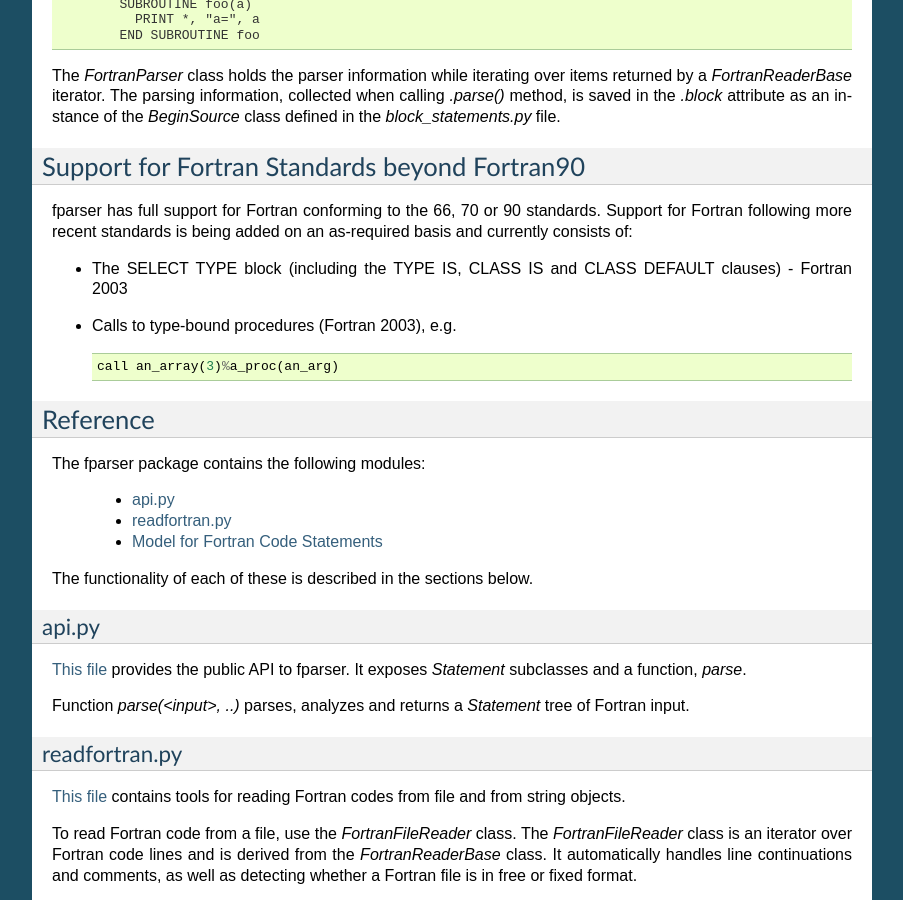
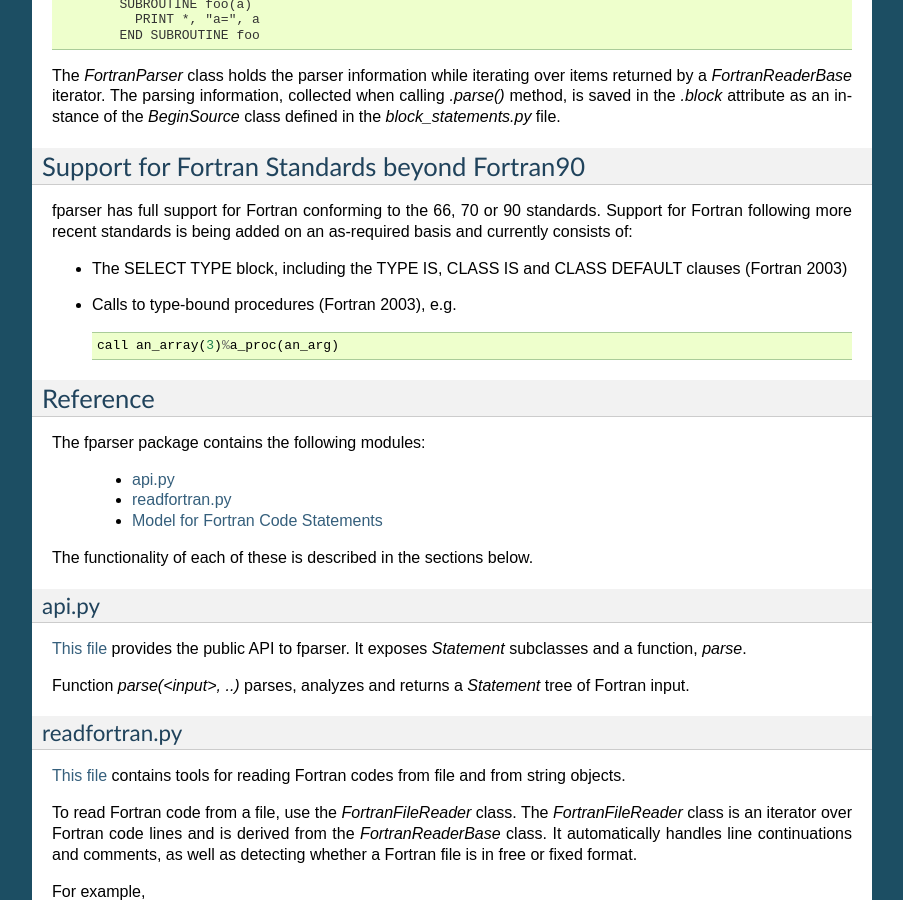
Before and after one commit to pearu/f2py, a Sphinx documentation site: the page built from doc/fparser.rst, in a window 1280 px wide and 900 px high, scrolled down 1149 px. Shown: the whole window, without its empty margins (198-1101 px from the left). Built offline with Sphinx 7.4.7, drawn with Linux system fonts in a browser that asks for light colours.

Commit message:
#22 Correct documentation and doc string

```diff
--- a/doc/fparser.rst
+++ b/doc/fparser.rst
@@ -162,8 +162,8 @@ fparser has full support for Fortran conforming to the 66, 70 or 90
 standards. Support for Fortran following more recent standards is
 being added on an as-required basis and currently consists of:
 
-* The SELECT TYPE block (including the TYPE IS, CLASS IS and CLASS
-  DEFAULT clauses) - Fortran 2003
+* The SELECT TYPE block, including the TYPE IS, CLASS IS and CLASS
+  DEFAULT clauses (Fortran 2003)
 * Calls to type-bound procedures (Fortran 2003), e.g.
 
   ::
```
Also changed, not shown: 1 other file.
